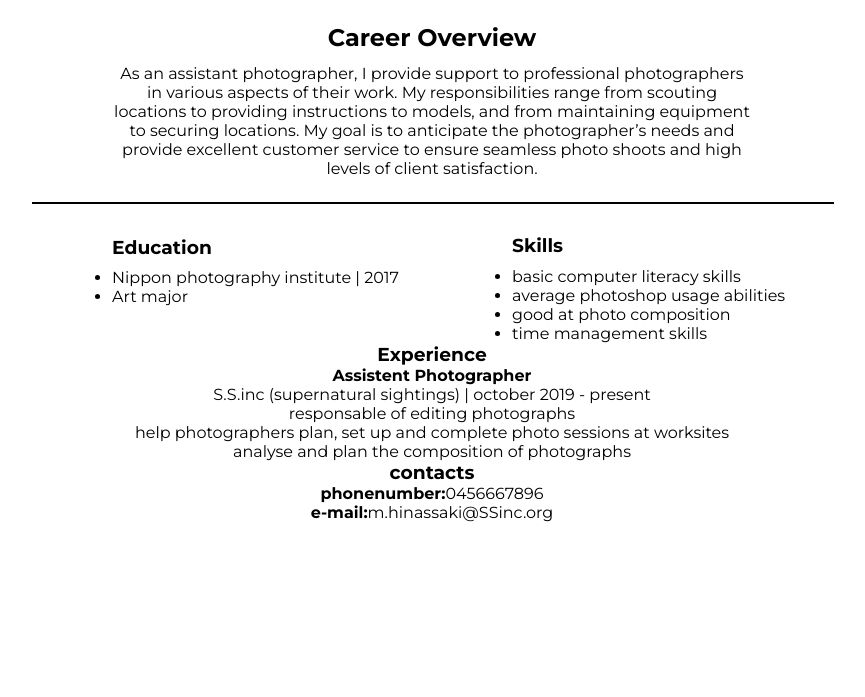
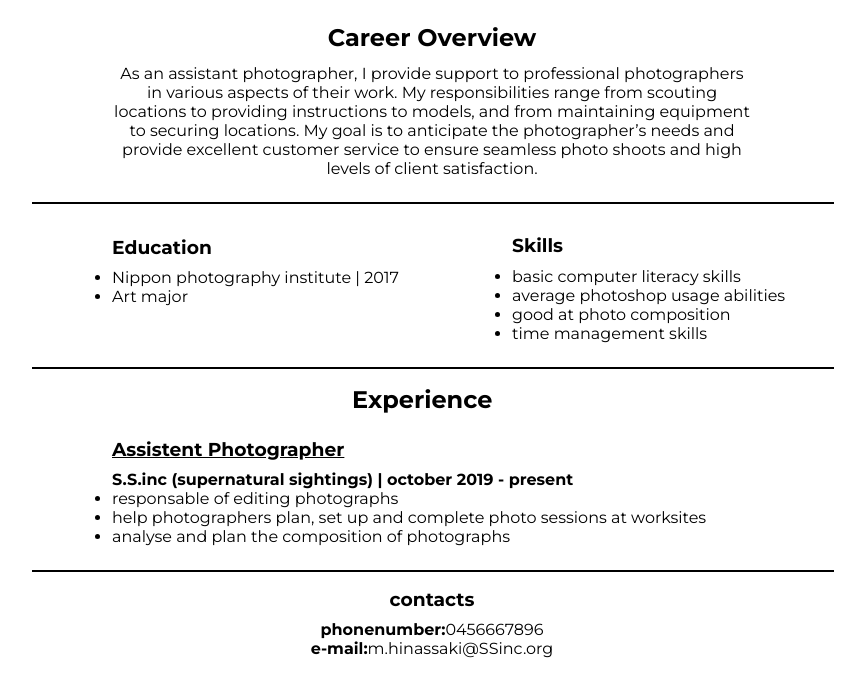
Before and after one commit to ellyotie/FinalProject, a plain HTML site: page index.html in a window 1280 px wide. Shown: the part 203-900 px from the top of the page, without its empty margins (208-1073 px from the left). Before the commit the page ends 800 px from the top, so only its background shows below. Drawn offline with Linux system fonts and the light colour scheme.

Commit message:
final touches

```diff
--- a/assets/style.css
+++ b/assets/style.css
@@ -72,8 +72,37 @@ body{
     margin-left: 45em;
     padding-top: 2em;
     margin-top: -6.5em;
+    padding-bottom: 4em;
 }
 
 .skills h3{
     padding-bottom: 0.5em;
 }
+
+.exp{
+    text-align: left;
+    margin-top: -1em;
+    margin-left: 20em;
+    padding-top: 2em;
+    padding-bottom: 4em;
+}
+
+.exp h2{
+    padding-bottom: 1em;
+    margin-left: 10em;
+}
+
+.exp h3{
+    text-decoration: underline;
+    padding-bottom: 0.5em;
+}
+
+.contacts{
+    margin-top: -1em;
+    padding-top: 2em;
+    padding-bottom: 4em;
+}
+
+.contacts h3{
+    padding-bottom: 0.5em;
+}
--- a/index.html
+++ b/index.html
@@ -39,17 +39,19 @@
             <li>time management skills</li>
         </ul>
     </div>
+    <hr class="line">
     <div class="exp">
-        <h3>Experience</h3>
+        <h2>Experience</h2>
 
-        <h4>Assistent Photographer</h4>
-        <p>S.S.inc (supernatural sightings) | october 2019 - present</p>
+        <h3>Assistent Photographer</h3>
+        <p> <strong>S.S.inc (supernatural sightings) | october 2019 - present</strong></p>
         <ul>
             <li>responsable of editing photographs</li>
             <li>help photographers plan, set up and complete photo sessions at worksites</li>
             <li>analyse and plan the composition of photographs</li>
         </ul>
     </div>
+    <hr class="line">
     <div class="contacts">
         <h3>contacts</h3>
         <p><strong>phonenumber:</strong>0456667896</p>
```
